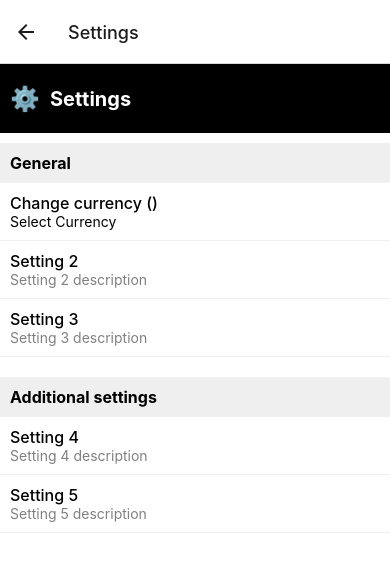
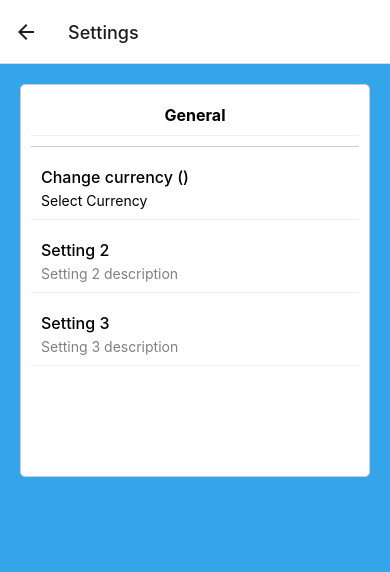
Before and after one commit to TVT22SPOMobiilikehitysprojekti/SmartSaver, a React Native app: screen /Settings in a window 390 px wide. Shown: the top 572 px of the page. Built offline with nearby package versions, Linux system fonts and the light colour scheme.

Commit message:
Update settings.js

```diff
--- a/screens/settings.js
+++ b/screens/settings.js
@@ -90,13 +90,9 @@ const SettingsScreen = ({ navigation }) => {
 
   return (
     <View style={styles.container}>
-      <View style={styles.header}>
-        <Text style={styles.headerIcon}>⚙️</Text>
-        <Text style={styles.headerTitle}>Settings</Text>
-      </View>
-      <ScrollView style={styles.scrollView}>
-        <View style={styles.section}>
+      <View style={styles.settingsContainer}>
           <Text style={styles.sectionTitle}>General</Text>
+          <View style={styles.line}></View>
           <View style={styles.settingItem}>
             <TouchableOpacity style={styles.button} onPress={() => setModalVisible(true)}>
               <Text style={styles.settingTitle}>Change currency ({currencySymbol})</Text>
@@ -135,19 +131,6 @@ const SettingsScreen = ({ navigation }) => {
             <Text style={styles.settingDescription}>Setting 3 description</Text>
           </View>
         </View>
-        <View style={styles.section}>
-          <Text style={styles.sectionTitle}>Additional settings</Text>
-          {/* Repeat for other settings */}
-          <View style={styles.settingItem}>
-            <Text style={styles.settingTitle}>Setting 4</Text>
-            <Text style={styles.settingDescription}>Setting 4 description</Text>
-          </View>
-          <View style={styles.settingItem}>
-            <Text style={styles.settingTitle}>Setting 5</Text>
-            <Text style={styles.settingDescription}>Setting 5 description</Text>
-          </View>
-        </View>
-      </ScrollView>
     </View>
   );
 };
@@ -155,45 +138,41 @@ const SettingsScreen = ({ navigation }) => {
 const styles = StyleSheet.create({
   container: {
     flex: 1,
-    backgroundColor: '#F5F5F5',
+    backgroundColor: '#34a4eb',
+    padding: 20,
   },
-  header: {
-    flexDirection: 'row',
-    alignItems: 'center',
-    backgroundColor: '#000',
-    paddingVertical: 20,
-    paddingHorizontal: 10,
-  },
-  headerIcon: {
-    fontSize: 24,
-    color: 'white',
-  },
-  headerTitle: {
-    fontSize: 20,
-    color: 'white',
-    fontWeight: 'bold',
-    marginLeft: 10,
-  },
-  scrollView: {
+  settingsContainer: {
+    borderWidth: 1,
+    borderRadius: 5,
+    borderColor: '#ccc',
     backgroundColor: 'white',
-  },
-  section: {
-    marginVertical: 10,
+    padding: 10,
+    paddingBottom:100,
   },
   sectionTitle: {
     fontSize: 16,
     fontWeight: 'bold',
-    backgroundColor: '#EFEFEF',
+    marginBottom: 10,
     padding: 10,
+    borderBottomWidth: 1,
+    borderBottomColor: '#EFEFEF',
+    textAlign:'center',
   },
   settingItem: {
+    marginBottom: 10,
     padding: 10,
     borderBottomWidth: 1,
     borderBottomColor: '#EFEFEF',
   },
+  line: {
+    borderBottomWidth: 1,
+    borderBottomColor: '#ccc',
+    marginBottom: 10,
+  },
   settingTitle: {
     fontSize: 16,
     fontWeight: '500',
+    marginBottom: 5,
   },
   settingDescription: {
     fontSize: 14,
@@ -201,24 +180,23 @@ const styles = StyleSheet.create({
   },
   centeredView: {
     flex: 1,
-    justifyContent: "center",
-    alignItems: "center",
+    justifyContent: 'center',
+    alignItems: 'center',
     marginTop: 22,
   },
   modalView: {
-    margin: 20,
-    backgroundColor: "white",
+    backgroundColor: 'white',
     borderRadius: 20,
     padding: 35,
-    alignItems: "center",
-    shadowColor: "#000",
+    alignItems: 'center',
+    shadowColor: '#000',
     shadowOffset: {
       width: 0,
-      height: 2
+      height: 2,
     },
     shadowOpacity: 0.25,
     shadowRadius: 4,
-    elevation: 5
+    elevation: 5,
   },
   item: {
     padding: 10,
```
